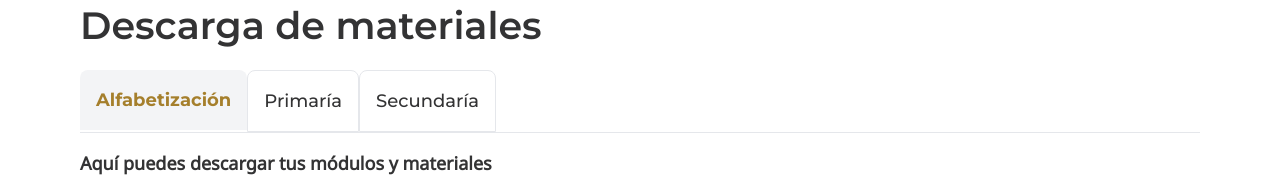
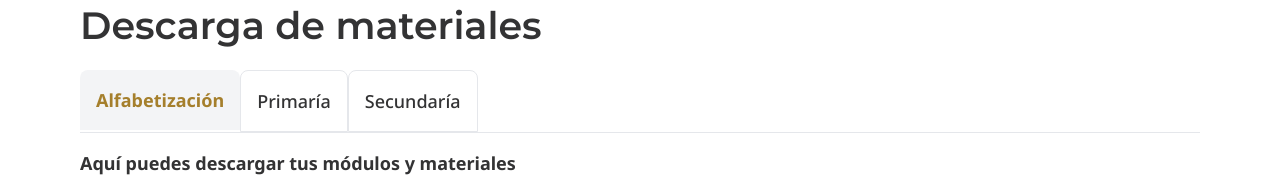
Before and after one commit to ineacdmx2024/inea-web, a Next.js app: page /materiales in a window 1280 px wide. Shown: the part 181-363 px from the top of the page. Built offline with nearby package versions, Linux system fonts and the light colour scheme.

Commit message:
Update page.jsx

```diff
--- a/src/app/materiales/page.jsx
+++ b/src/app/materiales/page.jsx
@@ -4,9 +4,9 @@ import PagSec from "@/components/PlantillaPagMat";
 import BotonesMat from "@/components/BotonesMat";
 import "../../app/globals.css";
 
-import { Montserrat } from "next/font/google";
+import { Noto_Sans } from "next/font/google";
 
-const montserrat = Montserrat({
+const notoSans = Noto_Sans({
   weight: ["300", "400", "500", "600", "700", "800"],
   styles: ["italic", "normal", "bold", "bold italic", "italic bold"],
   subsets: ["latin"],
@@ -239,7 +239,7 @@ function Materiales() {
 
   return (
     <div
-      className={`${montserrat.className} text-[#333334] text-start mt-[-32px] ml-[-16px`}
+      className={`${notoSans.className} text-[#333334] text-start mt-[-32px] ml-[-16px`}
     >
       <PagSec Titulo={"Descarga de materiales"} mostrarCarrusel={false}>
         <div className="w-full">
@@ -254,7 +254,7 @@ function Materiales() {
                   <li key={key} className="p-0">
                     <a
                       className={`${
-                        montserrat.className
+                        notoSans.className
                       } inline-block p-4 text-[18px] ${
                         opcionSeleccionada === key
                           ? "text-[#A57F2C] font-bold bg-gray-100 rounded-t-lg active dark:bg-gray-800 dark:text-[#A57F2C]"
```
